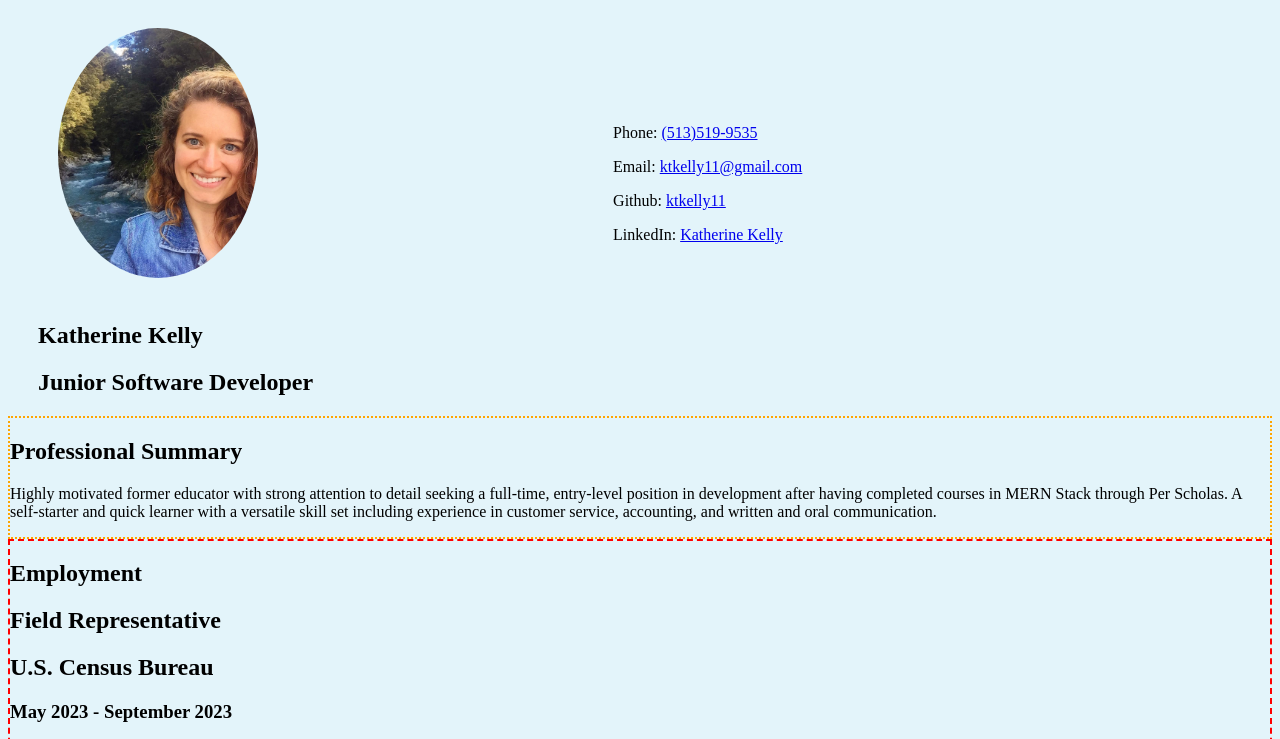
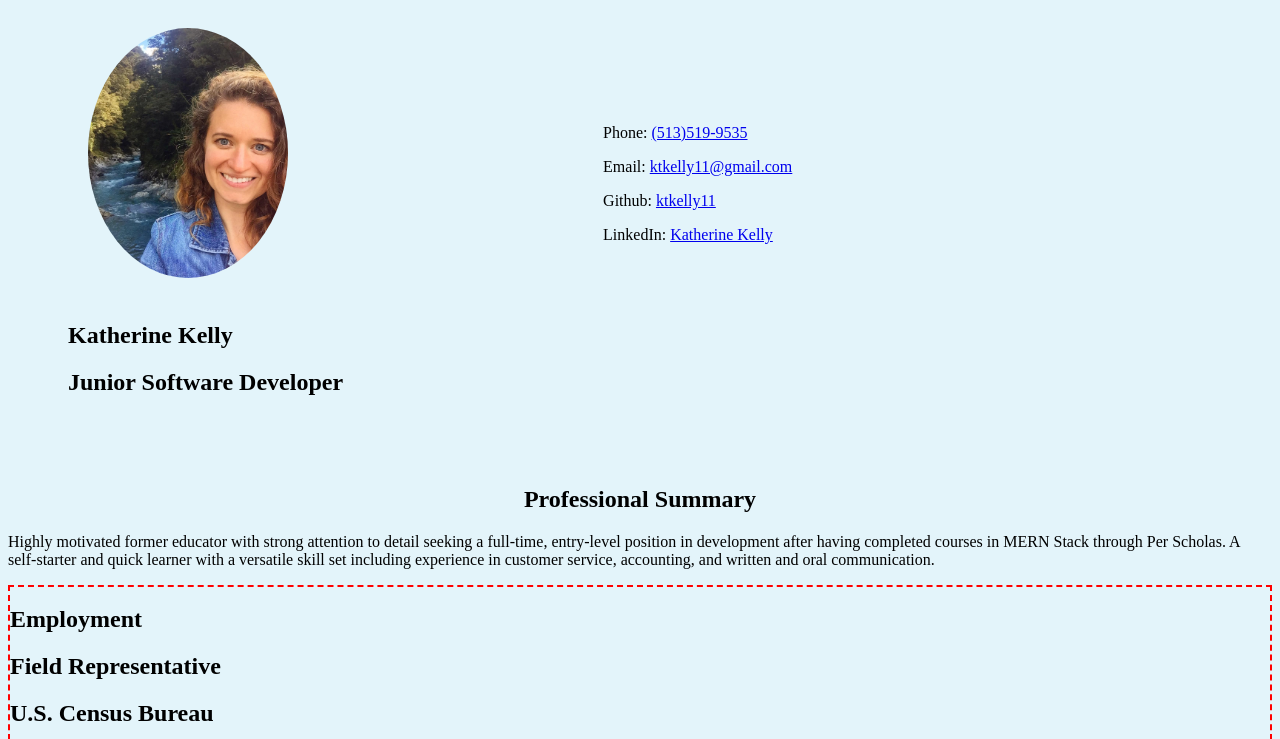
Before and after one commit to ktkelly11/OnlineResume, a plain HTML site: page pages/index.html in a window 1280 px wide. Shown: the top 739 px of the page. Drawn offline with Linux system fonts and the light colour scheme.

Commit message:
more CSS updates

```diff
--- a/styles/styles.css
+++ b/styles/styles.css
@@ -20,8 +20,8 @@ body {
 
 .profile {
   justify-content: flex-start;
-  padding-right: 200px;
-  padding-left: 30px;
+  padding-right: 160px;
+  padding-left: 60px;
 }
 
 .contact {
@@ -30,8 +30,12 @@ body {
 }
 
 .professional_summary {
-  border: 2px dotted orange;
+  padding-top: 50px;
   font-size: medium;
+}
+
+.professional_summary > h1 {
+  text-align: center;
 }
 
 .pt-serif-regular {
```
